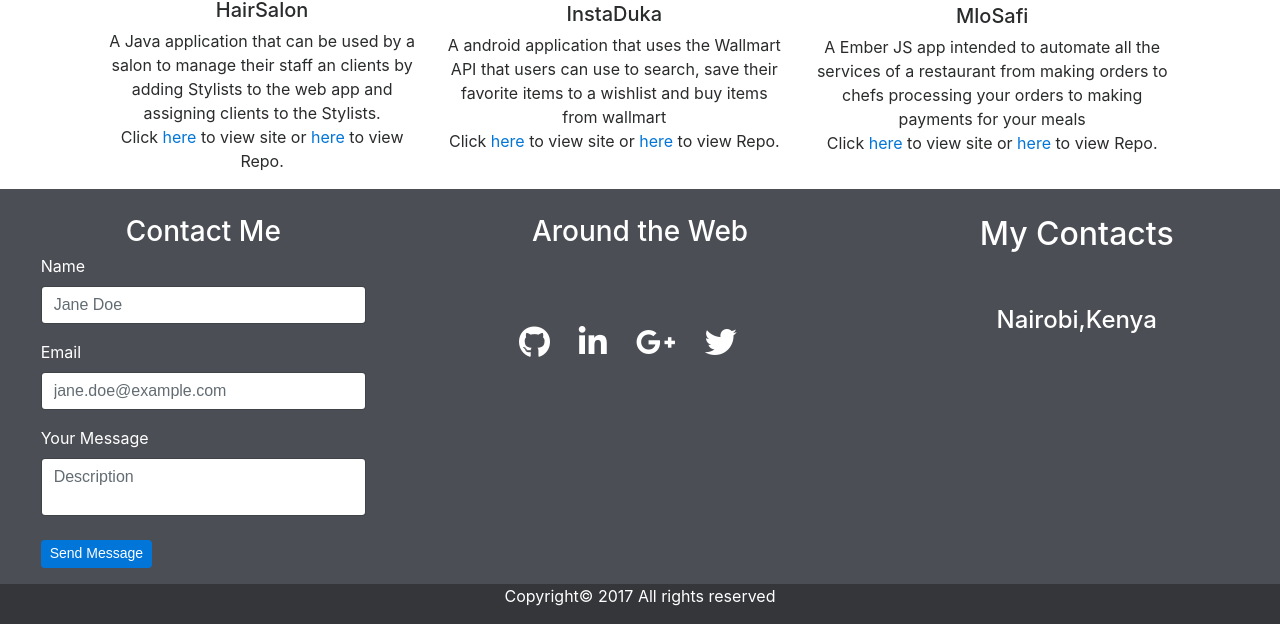
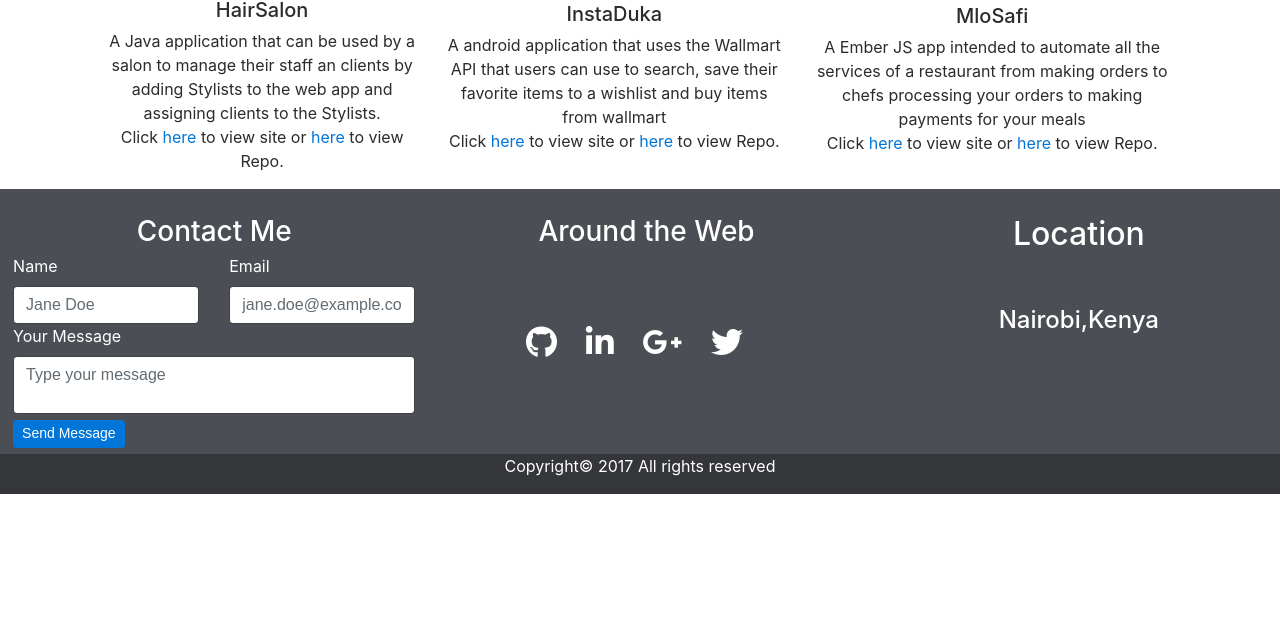
Before and after one commit to mosoti17/mosoti17.github.io, a plain HTML site: page index.html in a window 1280 px wide. Shown: the part 1240-1864 px from the top of the page. After the commit the page ends 1734 px from the top, so only its background shows below. Drawn offline with nearby package versions, Linux system fonts and the light colour scheme; a script that the page names is missing; a web font is replaced by a local one.

Commit message:
styled form section

```diff
--- a/css/styles.css
+++ b/css/styles.css
@@ -62,6 +62,7 @@ overflow: scroll;
 .contact{
   margin-top: 2%;
   text-align: -webkit-left;
+  margin-left: 1%;
 
 }
 .form-group{
@@ -79,6 +80,11 @@ overflow: scroll;
 .copyright{
   background-color:#34363a;
 }
+.btn{
+  margin-top: 1.5%;
+  margin-bottom: 1.5%;
+  align-content: center;
+}
 textarea{
   width: 100%;
   resize: none;
--- a/index.html
+++ b/index.html
@@ -97,22 +97,21 @@
           <h3 class="text-center">Contact Me</h3>
           <form class="form-horizontal" action="https://formspree.io/mosoti17@gmail.com"
      method="POST">
+              <div class="row">
 
-
-        <div class="form-group col">
+              <div class="col">
                 <label for="name">Name</label>
                 <input type="text" name="name" class="form-control" id="name" placeholder="Jane Doe">
               </div>
-        <div class="form-group col">
+              <div class="col">
                 <label for="email">Email</label>
                 <input type="email" class="form-control" id="email" name="email" placeholder="jane.doe@example.com">
               </div>
+               </div>
+            <label for="exampleInputText">Your Message</label>
+            <textarea class="form-control" placeholder="Type your message" name="message"></textarea>
+            <button type="submit" class="btn btn-primary btn-sm">Send Message</button>
 
-        <div class="form-group ">
-            <label for="exampleInputText">Your Message</label>
-            <textarea class="form-control" placeholder="Description" name="message"></textarea><br>
-            <button type="submit" class="btn btn-primary btn-sm">Send Message</button>
-        </div>
 
     </form>
 
@@ -121,14 +120,14 @@
           <h3>Around the Web</h3>
 
             <br><br><br><li><a href="https://github.com/mosoti17" target="_blank"><p><i class="fa fa-github fa-2x" aria-hidden="true"></i></p></a></li>
-            <li><a href="https://www.linkedin.com/in/elvis-mosoti-40b473a0/"target="_blank"><p><i class="fa fa-linkedin fa-2x" aria-hidden="true"></i></p></a></li>
+            <li><a href="https://www.linkedin.com/in/elvismogaka/"target="_blank"><p><i class="fa fa-linkedin fa-2x" aria-hidden="true"></i></p></a></li>
             <li><a href="https://plus.google.com/+ElvisMosoti" target="_blank"><p><i class="fa fa-google-plus fa-2x" aria-hidden="true"></i></p></a></li>
             <li><a href="https://twitter.com/Mosotielvis" target="_blank"><p><i class="fa fa-twitter fa-2x" aria-hidden="true"></i></p></a></li>
             <!-- <a href="#"><p><i class="fa fa-envelope fa-3x" aria-hidden="true"></i></p></a> -->
             <!-- <a href="#"><p><i class="fa fa-instagram fa-4x" aria-hidden="true"></i></p></a><br> -->
         </div>
         <div class="col-sm location">
-          <h2>My Contacts</h2><br><br>
+          <h2>Location</h2><br><br>
           <h4>Nairobi,Kenya</h4>
 
         </div>
```
Lines whose indentation alone changed are shown as unchanged.
